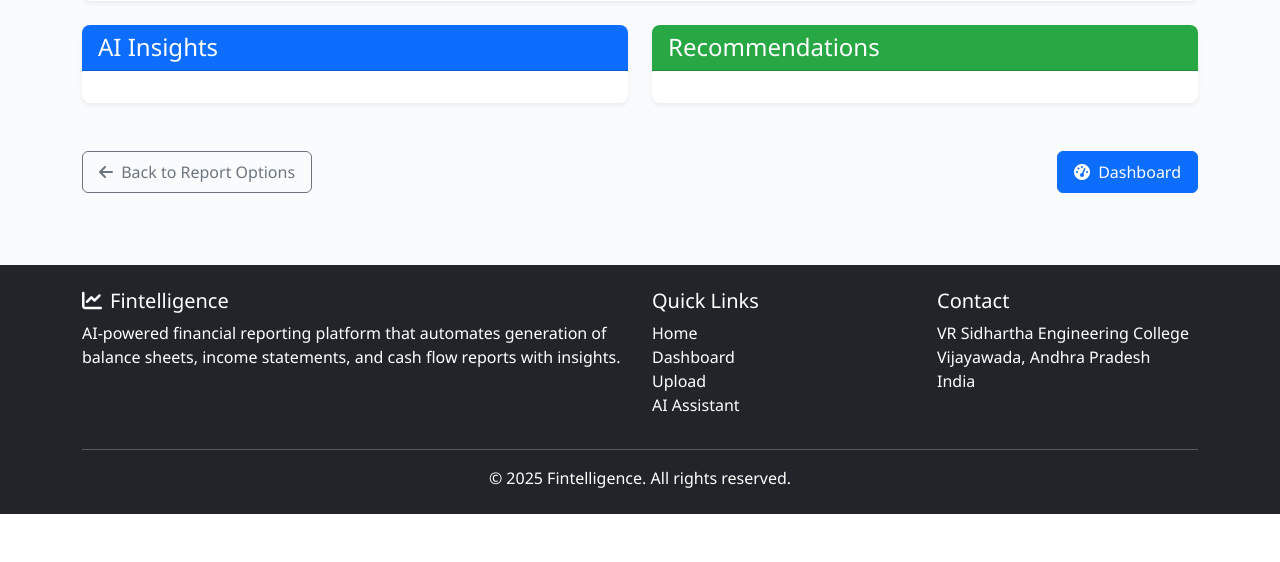
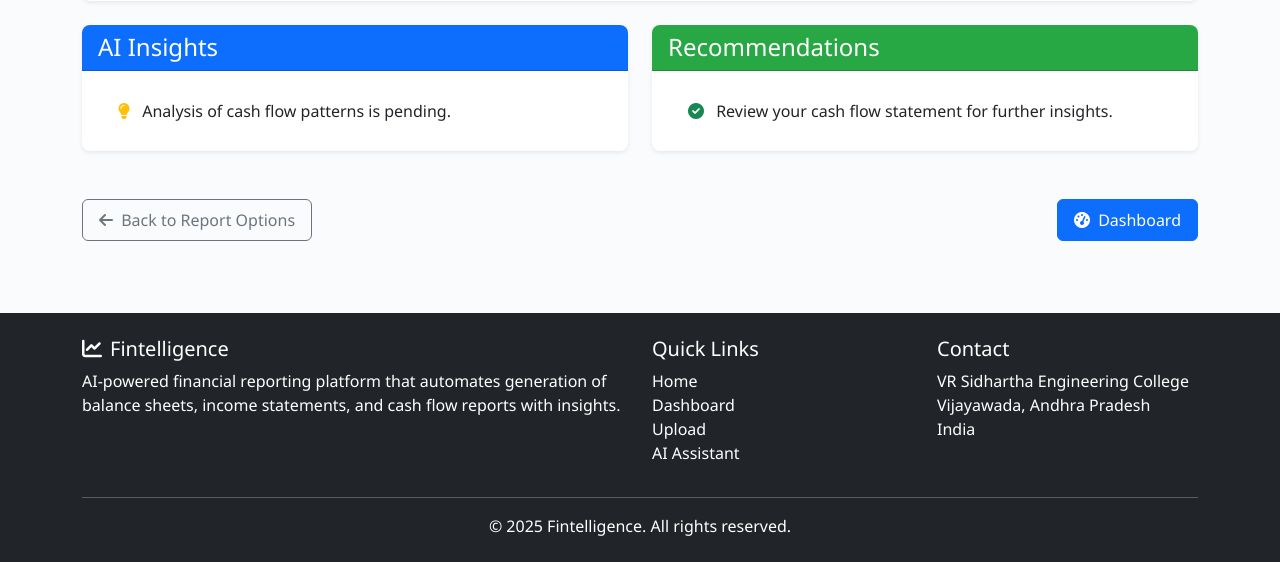
Before and after one commit to Pranathi-kandala/Fintelligence-dashboard-Jatayu-virtusa-, a Flask app: page /generate-report/cash_flow in a window 1280 px wide. Shown: the part 1648-2210 px from the top of the page. Before the commit the page ends 2162 px from the top, so only its background shows below. Run offline with Flask 3, Linux system fonts and the light colour scheme; a user stored in the database is signed in; tables that the repository leaves empty hold one stand-in row (values such as "Sample post").

Commit message:
Improve report generation by handling missing data and displaying default values
Adds checks for missing data in financial reports and implements default values and error handling to prevent crashes.

Replit-Commit-Author: Agent
Replit-Commit-Session-Id: fa5a6b68-5ce9-4aeb-923c-e7ee2f5f24d8
Replit-Commit-Screenshot-Url: https://storage.googleapis.com/screenshot-production-us-central1/e1dc70ba-2079-4c30-b6e9-31a241c41529/fd52746b-d4ef-4495-a302-8e5163fe1401.jpg

```diff
--- a/routes.py
+++ b/routes.py
@@ -211,9 +211,49 @@ def register_routes(app):
                 if not isinstance(report_data, dict):
                     report_data = {}
 
-                # Add required fields if missing
-                if report_type == 'cash_flow' and 'metrics' not in report_data:
-                    report_data['metrics'] = {}
+                # Add required fields if missing - similar to view_report
+                if report_type == 'cash_flow':
+                    # Add metrics field if missing
+                    if 'metrics' not in report_data:
+                        report_data['metrics'] = {}
+                    # Add cash_flow_statement field if missing
+                    if 'cash_flow_statement' not in report_data:
+                        report_data['cash_flow_statement'] = {}
+                    # Add insights and recommendations if missing
+                    if 'insights' not in report_data:
+                        report_data['insights'] = ["Analysis of cash flow patterns is pending."]
+                    if 'recommendations' not in report_data:
+                        report_data['recommendations'] = ["Review your cash flow statement for further insights."]
+
+                elif report_type == 'balance_sheet':
+                    # Add balance_sheet field if missing
+                    if 'balance_sheet' not in report_data:
+                        report_data['balance_sheet'] = {}
+                    # Add nested assets structure if missing
+                    if 'assets' not in report_data.get('balance_sheet', {}):
+                        report_data['balance_sheet']['assets'] = {
+                            'current_assets': [],
+                            'non_current_assets': []
+                        }
+                    # Add insights and recommendations if missing
+                    if 'insights' not in report_data:
+                        report_data['insights'] = ["Balance sheet analysis is pending."]
+                    if 'recommendations' not in report_data:
+                        report_data['recommendations'] = ["Review your balance sheet for further insights."]
+
+                elif report_type == 'income_statement':
+                    # Add income_statement field if missing
+                    if 'income_statement' not in report_data:
+                        report_data['income_statement'] = {}
+                    # Add revenue and other required fields
+                    for field in ['revenue', 'expenses', 'net_income']:
+                        if field not in report_data.get('income_statement', {}):
+                            report_data['income_statement'][field] = 0
+                    # Add insights and recommendations if missing
+                    if 'insights' not in report_data:
+                        report_data['insights'] = ["Income statement analysis is pending."]
+                    if 'recommendations' not in report_data:
+                        report_data['recommendations'] = ["Review your income statement for further insights."]
 
                 # Save report to database - safely handle JSON serialization
                 try:
@@ -295,6 +335,36 @@ def register_routes(app):
                     report_data['insights'] = ["Analysis of cash flow patterns is pending."]
                 if 'recommendations' not in report_data:
                     report_data['recommendations'] = ["Review your cash flow statement for further insights."]
+
+            elif report.report_type == 'balance_sheet':
+                # Add balance_sheet field if missing
+                if 'balance_sheet' not in report_data:
+                    report_data['balance_sheet'] = {}
+                # Add nested assets structure if missing
+                if 'assets' not in report_data.get('balance_sheet', {}):
+                    report_data['balance_sheet']['assets'] = {
+                        'current_assets': [],
+                        'non_current_assets': []
+                    }
+                # Add insights and recommendations if missing
+                if 'insights' not in report_data:
+                    report_data['insights'] = ["Balance sheet analysis is pending."]
+                if 'recommendations' not in report_data:
+                    report_data['recommendations'] = ["Review your balance sheet for further insights."]
+
+            elif report.report_type == 'income_statement':
+                # Add income_statement field if missing
+                if 'income_statement' not in report_data:
+                    report_data['income_statement'] = {}
+                # Add revenue and other required fields
+                for field in ['revenue', 'expenses', 'net_income']:
+                    if field not in report_data.get('income_statement', {}):
+                        report_data['income_statement'][field] = 0
+                # Add insights and recommendations if missing
+                if 'insights' not in report_data:
+                    report_data['insights'] = ["Income statement analysis is pending."]
+                if 'recommendations' not in report_data:
+                    report_data['recommendations'] = ["Review your income statement for further insights."]
 
         except Exception as e:
             logger.error(f"Error parsing report data JSON: {str(e)}")
--- a/templates/balance_sheet.html
+++ b/templates/balance_sheet.html
@@ -89,7 +89,8 @@
                             <tr>
                                 <th colspan="2">Current Assets</th>
                             </tr>
-                            {% for asset in data.balance_sheet.assets.current_assets %}
+                            {% if data.balance_sheet is defined and data.balance_sheet.assets is defined and data.balance_sheet.assets.current_assets is defined %}
+                                {% for asset in data.balance_sheet.assets.current_assets %}
                                 {% if asset is mapping %}
                                     {% for key, value in asset.items() %}
                                     <tr>
```
Also changed, not shown: templates/income_statement.html (+7 -1 lines).
